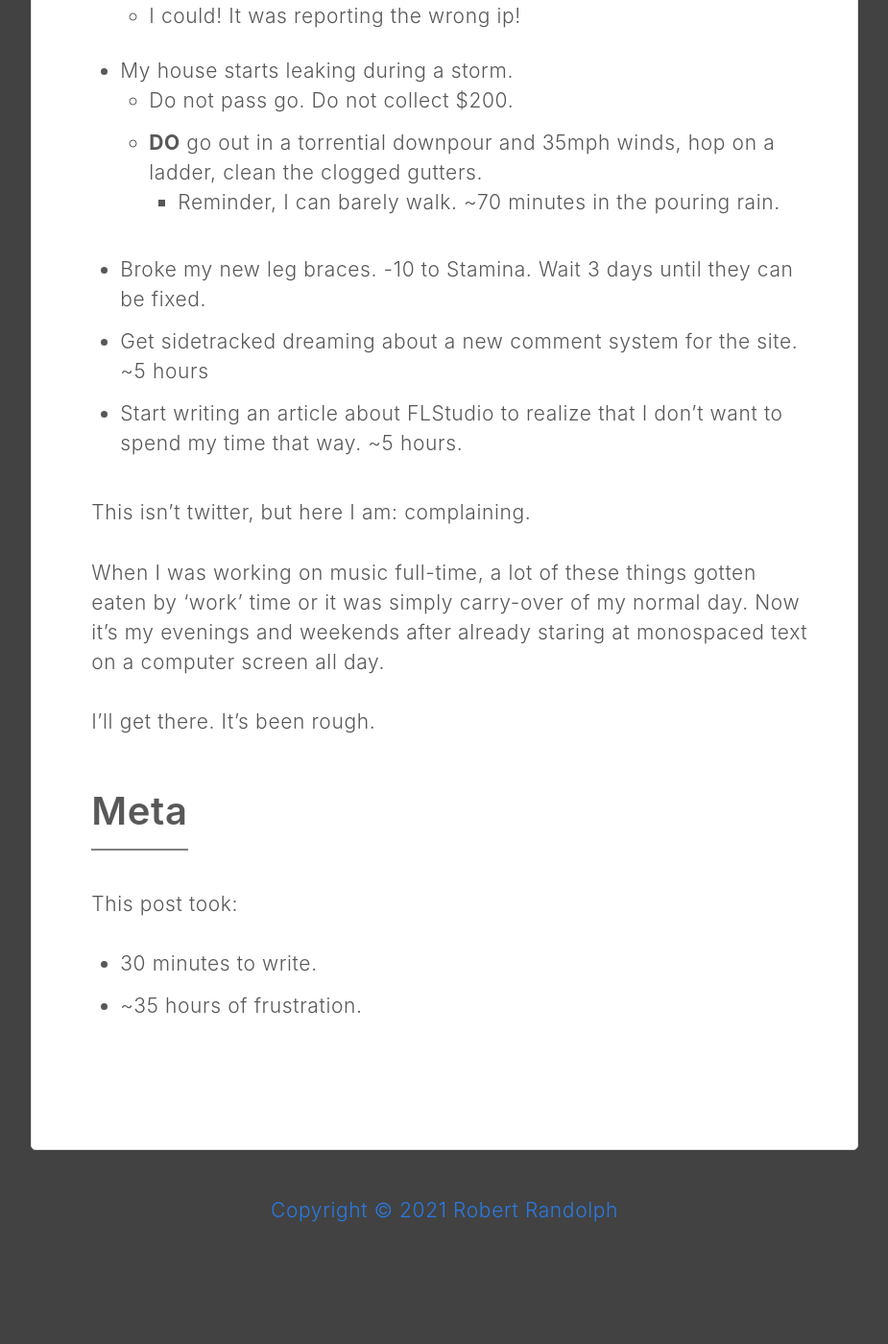
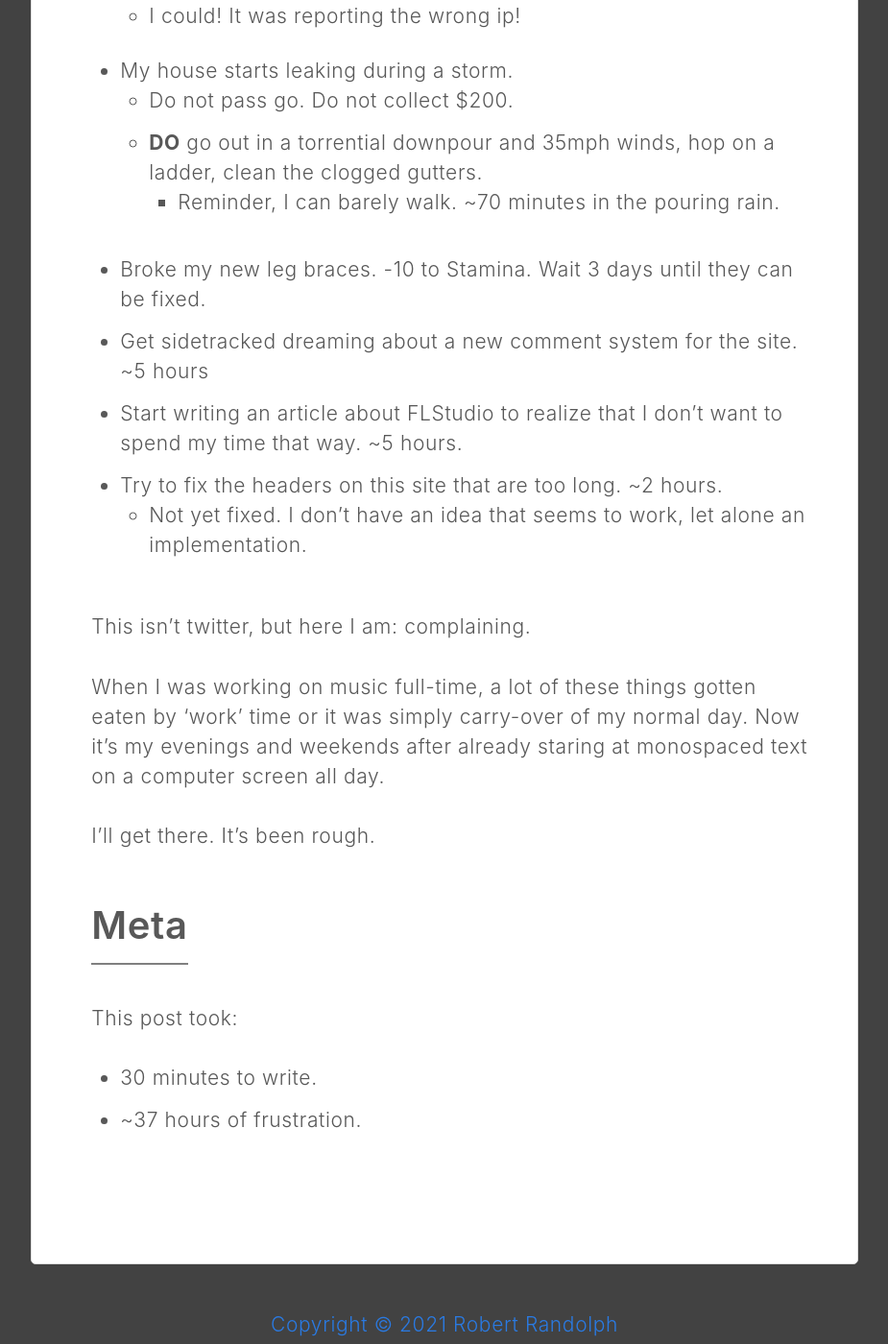
Before and after one commit to RobertARandolph/AdmiralBumbleBee.com, a Jekyll site: the page built from _posts/2021-04-11-frustration.md, in a window 1280 px wide and 1400 px high, scrolled down 1068 px. Shown: the whole window at 96% size, without its empty margins (177-1102 px from the left). Built offline with Jekyll 4.4.1, drawn with Linux system fonts in a browser that asks for light colours; before the commit the page ends 2349 px from its top, so only the background shows below that.

Commit message:
whine a bit more

```diff
--- a/_posts/2021-04-11-frustration.md
+++ b/_posts/2021-04-11-frustration.md
@@ -35,6 +35,8 @@ I've been working for 2.5 weeks on a new post, and I thought I'd give an update
 * Broke my new leg braces. -10 to Stamina. Wait 3 days until they can be fixed.
 * Get sidetracked dreaming about a new comment system for the site. ~5 hours
 * Start writing an article about FLStudio to realize that I don't want to spend my time that way. ~5 hours.
+* Try to fix the headers on this site that are too long. ~2 hours.
+  * Not yet fixed. I don't have an idea that seems to work, let alone an implementation.
 
 
 This isn't twitter, but here I am: complaining.
@@ -48,4 +50,4 @@ I'll get there. It's been rough.
 This post took:
 
 * 30 minutes to write.
-* ~35 hours of frustration.
+* ~37 hours of frustration.
```
